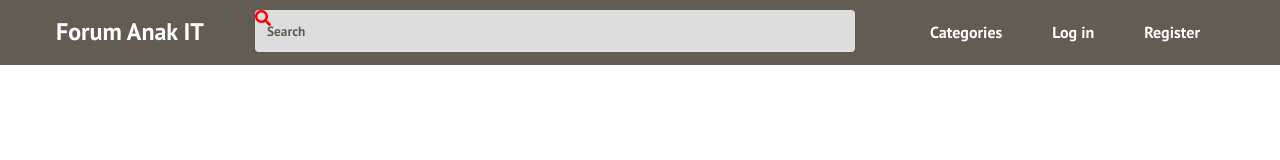
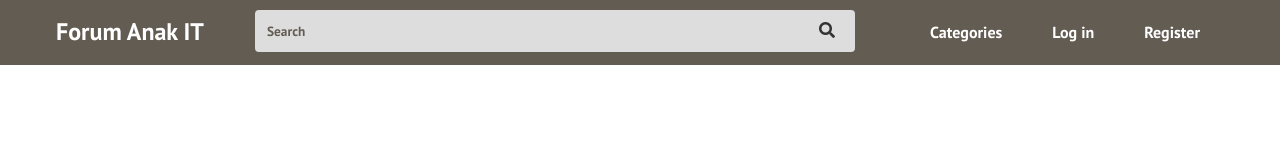
Before and after one commit to carvelsaputra/suitmedia, a Vue app: page / in a window 1280 px wide. Shown: the top 160 px of the page. Built offline with nearby package versions, Linux system fonts and the light colour scheme.

Commit message:
fix button magnify at search bar

```diff
--- a/src/components/form/TextField.vue
+++ b/src/components/form/TextField.vue
@@ -1,7 +1,7 @@
 <template>
   <div class="search">
     <input class="search-bar" placeholder="Search" type="text" />
-    <i class="fas fa-search search-icon"></i>
+    <i class="fas fa-search"></i>
   </div>
 </template>
 <script>
--- a/src/styles/form.css
+++ b/src/styles/form.css
@@ -2,12 +2,15 @@
   margin-top: 10px;
   width: 600px;
   display: flex;
+  position: relative;
 }
 
-.search-icon {
+.search > i {
+  color: #333333;
   position: absolute;
-
-  color: red;
+  top: 12px;
+  padding-right: 20px;
+  right: 0;
 }
 
 ::placeholder {
@@ -22,6 +25,6 @@
   height: 40px;
   border-radius: 4px;
 }
-.search-bar::after {
+.search-bar:after {
   content: "test";
 }
```
